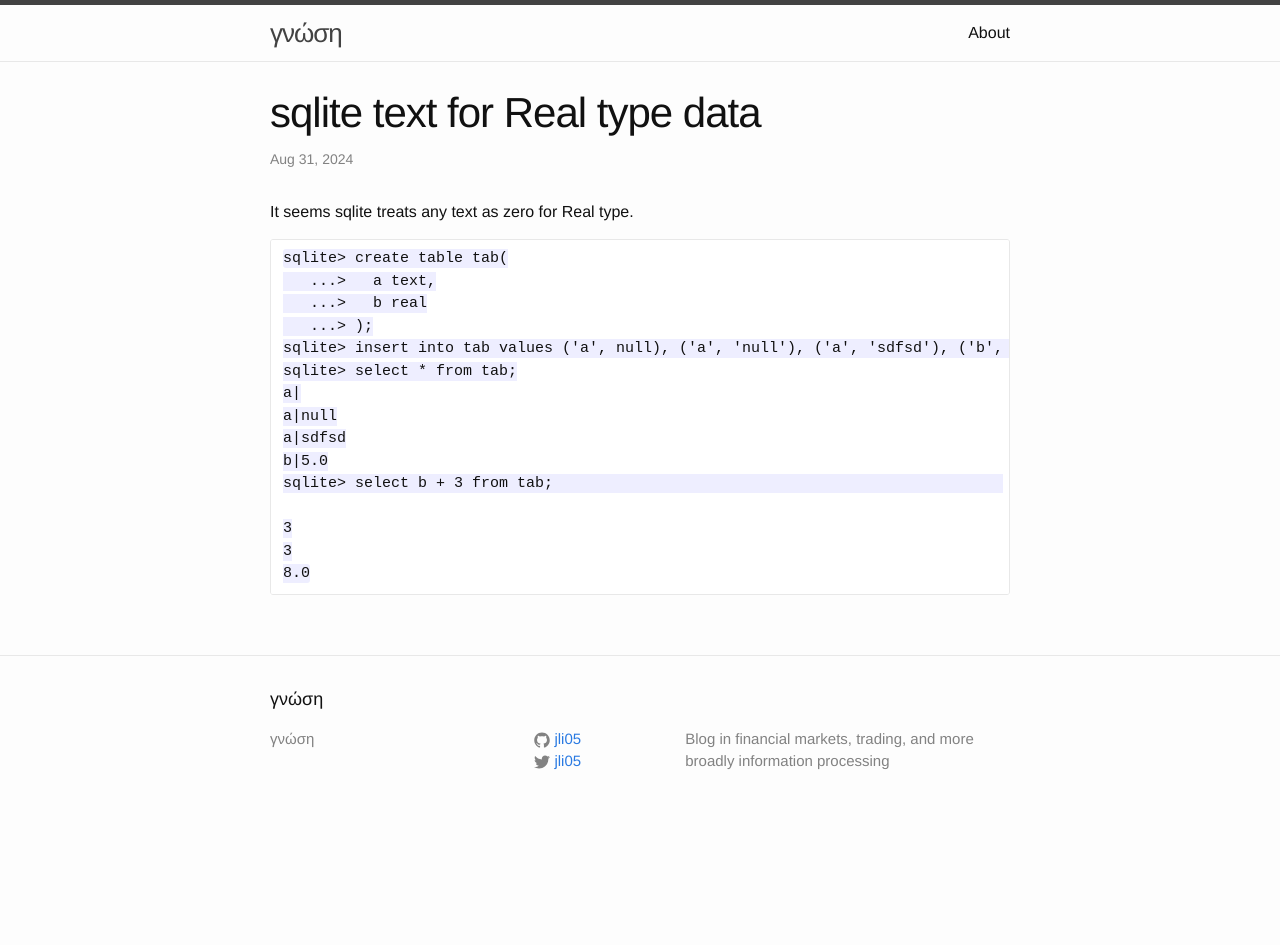
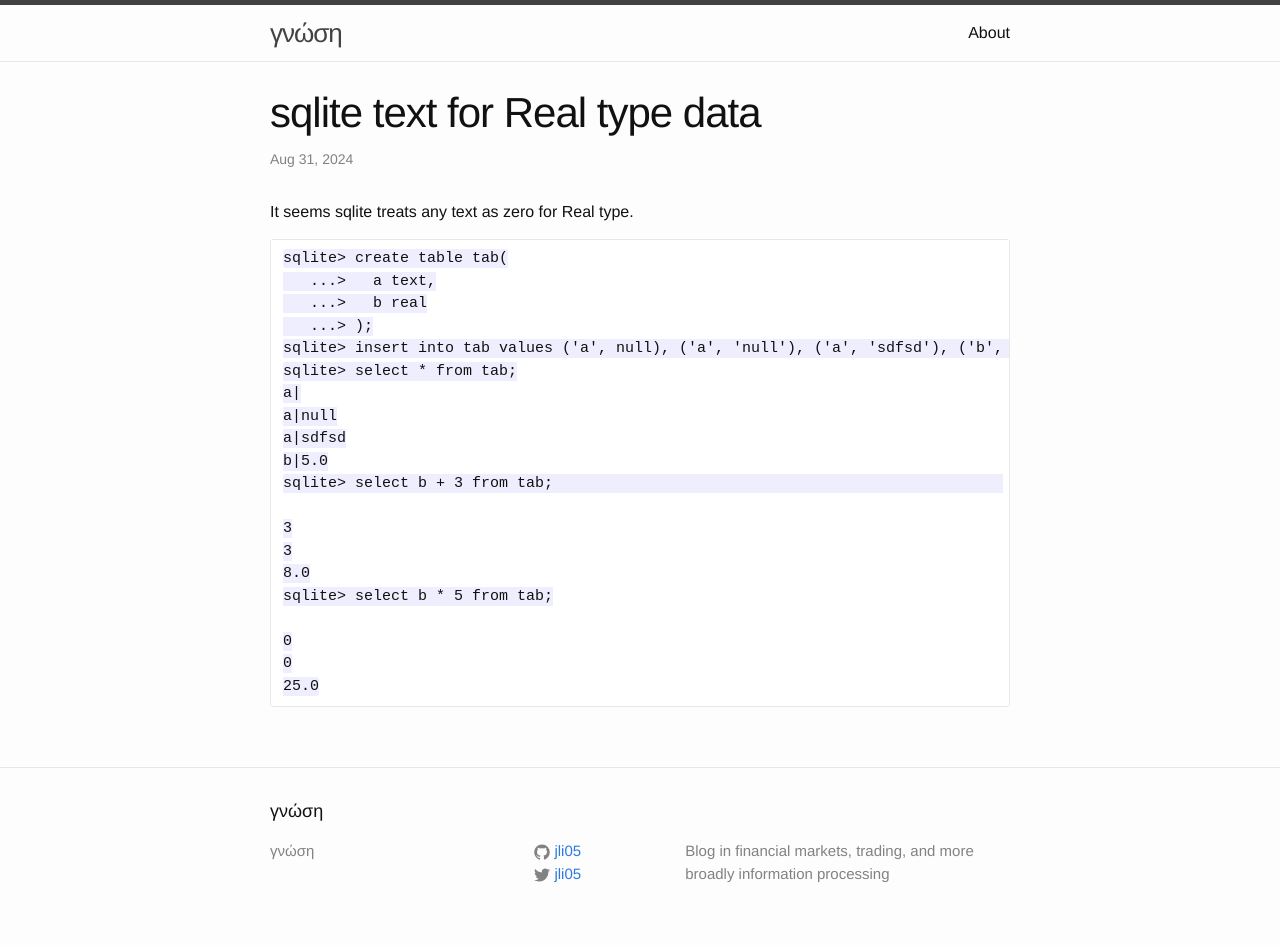
Before and after one commit to jli05/jli05.github.io, a Jekyll site: the page built from _posts/2024-08-31-sqlite-Real-Type.md, in a window 1280 px wide. Built offline with Jekyll 4.4.1, drawn with Linux system fonts in a browser that asks for light colours; before the commit the page ends 900 px from its top, so only the background shows below that.

Commit message:
add multiplication output

````diff
--- a/_posts/2024-08-31-sqlite-Real-Type.md
+++ b/_posts/2024-08-31-sqlite-Real-Type.md
@@ -21,4 +21,9 @@ sqlite> select b + 3 from tab;
 3
 3
 8.0
+sqlite> select b * 5 from tab;
+
+0
+0
+25.0
 ```
````
